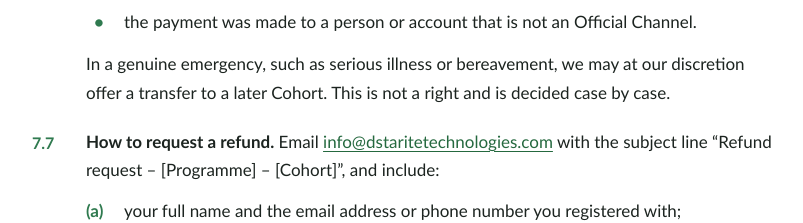
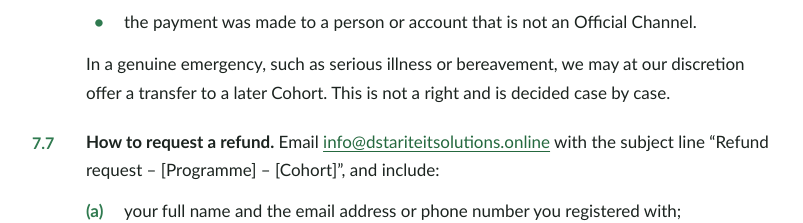
Before and after one commit to paschal1/d-starites-page, a Next.js app: page /beyond-camp/terms in a window 1280 px wide. Shown: the part 8826-9049 px from the top of the page, without its empty margins (382-1185 px from the left). Built offline with nearby package versions, Linux system fonts and the light colour scheme.

Commit message:
website link change

```diff
--- a/app/beyond-camp/terms/TermsAndConditions.tsx
+++ b/app/beyond-camp/terms/TermsAndConditions.tsx
@@ -580,7 +580,7 @@ const TERMS: TermsDoc = {
           "t": "clause",
           "id": "request",
           "title": "How to request a refund",
-          "text": "Email [info@dstaritetechnologies.com](mailto:info@dstaritetechnologies.com) with the subject line “Refund request – [Programme] – [Cohort]”, and include:",
+          "text": "Email [info@dstariteitsolutions.online](mailto:info@dstariteitsolutions.online) with the subject line “Refund request – [Programme] – [Cohort]”, and include:",
           "blocks": [
             {
               "t": "list",
@@ -676,7 +676,7 @@ const TERMS: TermsDoc = {
           "t": "clause",
           "id": null,
           "title": "Reporting concerns",
-          "text": "If an Instructor or anyone else asks you for an unofficial payment or behaves improperly, tell us at [info@dstaritetechnologies.com](mailto:info@dstaritetechnologies.com) so we can act.",
+          "text": "If an Instructor or anyone else asks you for an unofficial payment or behaves improperly, tell us at [info@dstariteitsolutions.online](mailto:info@dstariteitsolutions.online) so we can act.",
           "blocks": [],
           "n": "8.4"
         }
@@ -834,7 +834,7 @@ const TERMS: TermsDoc = {
           "t": "clause",
           "id": null,
           "title": "Raise it with us first",
-          "text": "If you have a concern, email [info@dstaritetechnologies.com](mailto:info@dstaritetechnologies.com). We will acknowledge it within 3 Working Days and aim to resolve it within 14 Working Days.",
+          "text": "If you have a concern, email [info@dstariteitsolutions.online](mailto:info@dstariteitsolutions.online). We will acknowledge it within 3 Working Days and aim to resolve it within 14 Working Days.",
           "blocks": [],
           "n": "13.1"
         },
@@ -942,11 +942,11 @@ const TERMS: TermsDoc = {
             ],
             [
               "Email",
-              "[info@dstaritetechnologies.com](mailto:info@dstaritetechnologies.com)"
+              "[info@dstariteitsolutions.online](mailto:info@dstariteitsolutions.online)"
             ],
             [
               "Website",
-              "[dstaritetechnologies.com/beyond-camp](https://dstaritetechnologies.com/beyond-camp)"
+              "[dstariteitsolutions.online/beyond-camp](https://dstariteitsolutions.online/beyond-camp)"
             ],
             [
               "Refund requests",
```
